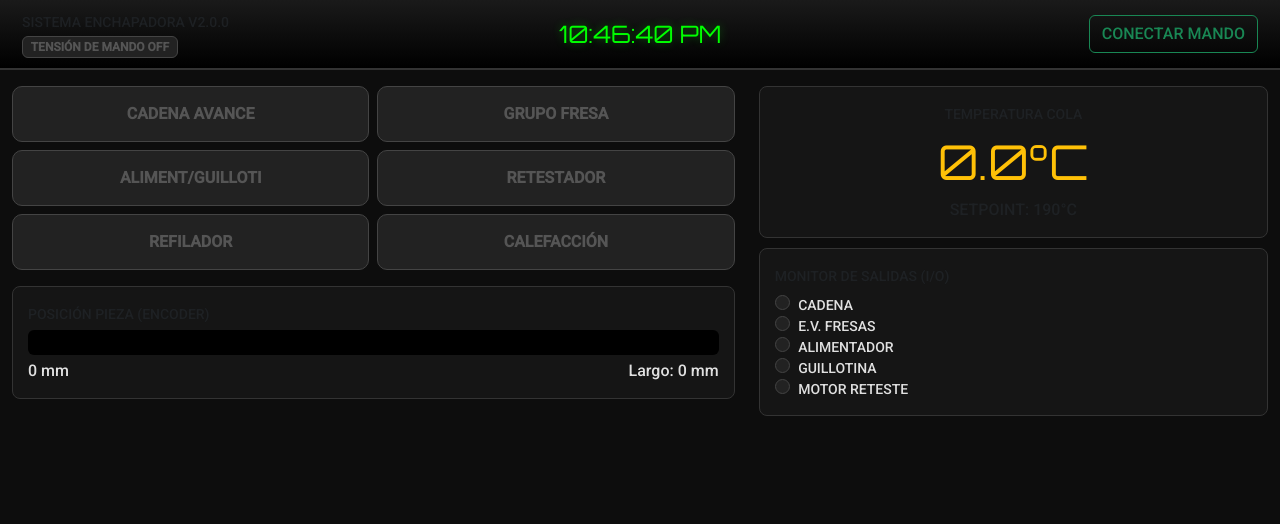
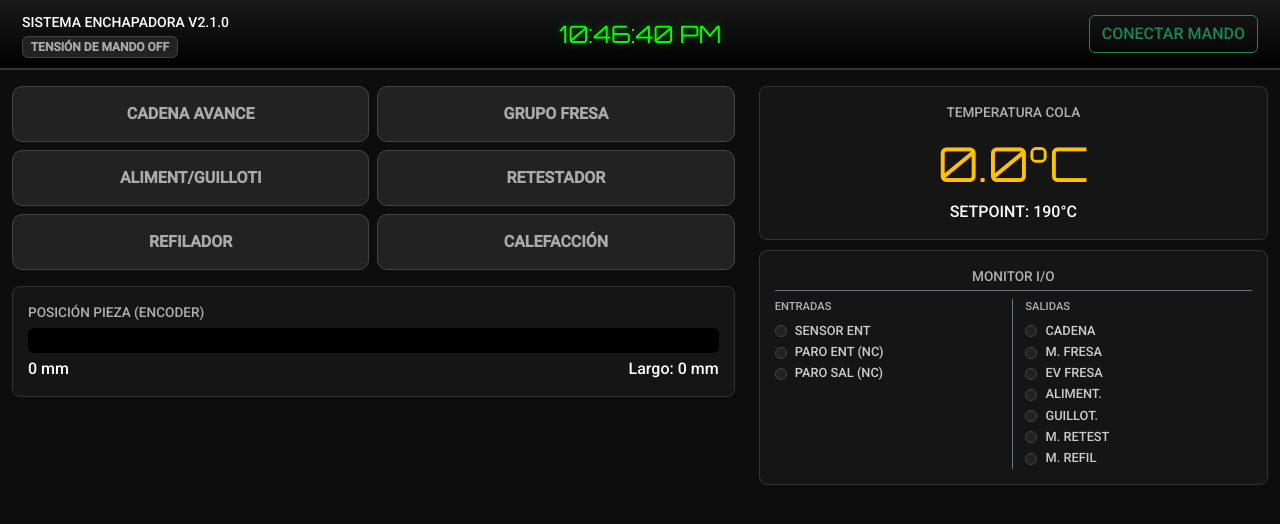
Before and after one commit to KaladinW/Enchapadora_v2.0.0, a Flask app: page / in a window 1280 px wide. Shown: the top 524 px of the page. Run offline with Flask 3, Linux system fonts and the light colour scheme; some libraries are stand-ins or nearby versions.

Commit message:
Enchapadora Version 2.1.0: correccion frontend

```diff
--- a/app.py
+++ b/app.py
@@ -1,3 +1,4 @@
+import os
 from flask import Flask, render_template
 from flask_socketio import SocketIO, emit
 import time
@@ -5,8 +6,13 @@ import threading
 import RPi.GPIO as GPIO
 import config
 
-# --- CONFIGURACIÓN FLASK ---
-app = Flask(__name__)
+# --- CONFIGURACIÓN DE RUTAS ABSOLUTAS ---
+# Esto asegura que Flask encuentre los templates sin importar desde dónde se ejecute
+BASE_DIR = os.path.dirname(os.path.abspath(__file__))
+TEMPLATE_DIR = os.path.join(BASE_DIR, 'templates')
+STATIC_DIR = os.path.join(BASE_DIR, 'static')
+
+app = Flask(__name__, template_folder=TEMPLATE_DIR, static_folder=STATIC_DIR)
 app.config['SECRET_KEY'] = 'secreto_industrial_enchapadora'
 socketio = SocketIO(app, async_mode='threading')
 
@@ -23,7 +29,7 @@ estado_maquina = {
     "longitud_pieza": 0.0,   # Longitud medida
     "tracking_activo": False,  # Si el encoder virtual está contando
 
-    # Habilitadores (Desde HMI) - ¿Qué grupos queremos usar?
+    # Habilitadores (Desde HMI)
     "habil_calefaccion": False,
     "habil_cadena": False,
     "habil_fresador": False,
@@ -31,9 +37,9 @@ estado_maquina = {
     "habil_retestador": False,
     "habil_refilador": False,
 
-    # Estados Físicos (Feedback para LEDs de la HMI)
+    # Estados Físicos - SALIDAS (Feedback para LEDs de la HMI)
     "act_calefaccion": False,
-    "temp_actual": 0.0,      # Leída del potenciómetro
+    "temp_actual": 0.0,
     "act_cadena": False,
     "act_fresador": False,   # Motor Fresa
     "act_fresa1": False,     # EV Fresa 1
@@ -43,11 +49,16 @@ estado_maquina = {
     "act_retestador": False,
     "act_refilador": False,
 
+    # Estados Físicos - ENTRADAS (Para monitor I/O)
+    "in_sensor_entrada": 1,  # 1=Reposo
+    "in_paro_entrada": 1,
+    "in_paro_salida": 1,
+
     # Estado Lógico Retestador (Para animación visual)
     "retestador_bajando": False
 }
 
-# Variables internas para tiempos (No se envían a la web)
+# Variables internas para tiempos
 timers = {
     "alimentador_inicio": 0,
     "guillotina_inicio": 0,
@@ -73,8 +84,8 @@ salidas = [
 for pin in salidas:
     GPIO.setup(pin, GPIO.OUT, initial=GPIO.LOW)
 
-# Configurar Entradas Digitales [Tabla 3]
-entradas = [config.PIN_SENSOR_ENTRADA, config.PIN_SENSOR_RETESTADOR,
+# Configurar Entradas Digitales [Tabla 3 - Sin GPIO 17]
+entradas = [config.PIN_SENSOR_ENTRADA,
             config.PIN_PARO_ENTRADA, config.PIN_PARO_SALIDA]
 for pin in entradas:
     GPIO.setup(pin, GPIO.IN, pull_up_down=GPIO.PUD_UP)
@@ -93,16 +104,14 @@ def leer_adc_mcp3008(canal):
     if canal > 7 or canal < 0:
         return -1
 
-    # Iniciar comunicación
     GPIO.output(config.SPI_CS, True)
     GPIO.output(config.SPI_CLK, False)
-    GPIO.output(config.SPI_CS, False)  # Chip Select activo bajo
+    GPIO.output(config.SPI_CS, False)
 
     command = canal
-    command |= 0x18  # Bit de inicio + Single-ended
-    command <<= 3   # Desplazar para enviar
+    command |= 0x18
+    command <<= 3
 
-    # Enviar 5 bits de comando
     for i in range(5):
         if command & 0x80:
             GPIO.output(config.SPI_MOSI, True)
@@ -112,7 +121,6 @@ def leer_adc_mcp3008(canal):
         GPIO.output(config.SPI_CLK, True)
         GPIO.output(config.SPI_CLK, False)
 
-    # Leer 12 bits (1 null + 10 datos + null) - Simplificado para leer 10 bits datos
     lectura = 0
     for i in range(12):
         GPIO.output(config.SPI_CLK, True)
@@ -121,10 +129,9 @@ def leer_adc_mcp3008(canal):
         if GPIO.input(config.SPI_MISO):
             lectura |= 0x1
 
-    GPIO.output(config.SPI_CS, True)  # Fin transacción
-
-    lectura >>= 1  # Ajuste de bit
-    return lectura & 0x3FF  # Retornar 10 bits (0-1023)
+    GPIO.output(config.SPI_CS, True)
+    lectura >>= 1
+    return lectura & 0x3FF
 
 # --- FUNCIÓN AUXILIAR PARA ESCRIBIR SALIDAS ---
 
@@ -139,15 +146,16 @@ def escribir_salida(pin, estado, clave_diccionario=None):
 
 
 def verificar_emergencia():
-    # Tabla 3: Paros en GPIO 27 y 22. Son NC (Normalmente Cerrados).
-    # Si leen 1, está OK. Si leen 0 (circuito abierto/roto), es EMERGENCIA.
     p1 = GPIO.input(config.PIN_PARO_ENTRADA)
     p2 = GPIO.input(config.PIN_PARO_SALIDA)
+
+    # Actualizamos el estado para el monitor I/O
+    estado_maquina["in_paro_entrada"] = p1
+    estado_maquina["in_paro_salida"] = p2
 
     if p1 == 0 or p2 == 0:
         estado_maquina["emergencia"] = True
         estado_maquina["mensaje_error"] = "¡PARO DE EMERGENCIA ACTIVADO! REVISE SETAS."
-        # Cae la tensión inmediatamente
         estado_maquina["tension_mando"] = False
         return True
     return False
@@ -161,18 +169,15 @@ def control_loop():
     while True:
         start_time = time.time()
 
-        # 1. LECTURA DE TEMPERATURA (Potenciómetro Canal 0)
-        adc_val = leer_adc_mcp3008(0)  # Valor 0 a 1023
-        # Mapear 0-1023 a 0-250 grados Celsius
+        # 1. LECTURA DE TEMPERATURA
+        adc_val = leer_adc_mcp3008(0)
         temp_c = (adc_val / 1023.0) * 250.0
         estado_maquina["temp_actual"] = round(temp_c, 1)
 
         # 2. VERIFICAR SEGURIDAD
         if verificar_emergencia():
-            # Apagar TODO físicamente
             for pin in salidas:
                 GPIO.output(pin, GPIO.LOW)
-            # Resetear visuales
             estado_maquina["act_cadena"] = False
             estado_maquina["act_fresador"] = False
             estado_maquina["act_retestador"] = False
@@ -181,12 +186,10 @@ def control_loop():
 
             socketio.emit('update_status', estado_maquina)
             time.sleep(0.1)
-            continue  # Saltar resto del ciclo
+            continue
 
         # 3. LOGICA SIN TENSIÓN DE MANDO
         if not estado_maquina["tension_mando"]:
-            # Asegurar todo apagado (excepto lógica interna de calefacción si se quisiera mantener)
-            # Regla: Si no hay tensión, se apaga todo.
             escribir_salida(config.PIN_CADENA, False, "act_cadena")
             escribir_salida(config.PIN_MOTOR_FRESADOR, False, "act_fresador")
             escribir_salida(config.PIN_MOTOR_RETESTADOR,
@@ -196,8 +199,7 @@ def control_loop():
 
         # 4. LOGICA CON TENSIÓN DE MANDO (RUN)
         else:
-            # A. CALEFACCIÓN (PID ON/OFF Simple)
-            # Se activa si está habilitado en HMI y temperatura es baja
+            # A. CALEFACCIÓN
             if estado_maquina["habil_calefaccion"]:
                 if estado_maquina["temp_actual"] < config.TEMP_OBJETIVO:
                     escribir_salida(config.PIN_SSR_ENCOLADOR,
@@ -215,7 +217,8 @@ def control_loop():
             else:
                 escribir_salida(config.PIN_CADENA, False, "act_cadena")
 
-            # C. MOTORES PERIFERICOS (Encendido simple si habilitados)
+            # C. MOTORES PERIFERICOS
+            # Aseguramos que el motor fresador responda al habilitador
             escribir_salida(config.PIN_MOTOR_FRESADOR,
                             estado_maquina["habil_fresador"], "act_fresador")
             escribir_salida(config.PIN_MOTOR_REFILADOR,
@@ -224,17 +227,16 @@ def control_loop():
                             estado_maquina["habil_retestador"], "act_retestador")
 
             # D. LOGICA DE SECUENCIA (ENCODER VIRTUAL)
-            # 0 = Detectando Pieza
             sensor_in = GPIO.input(config.PIN_SENSOR_ENTRADA)
+            # Actualizar monitor I/O
+            estado_maquina["in_sensor_entrada"] = sensor_in
 
             # --- DETECCIÓN DE PIEZA ---
             if sensor_in == 0 and not estado_maquina["pieza_detectada"]:
-                # Flanco Bajada: Pieza entra
                 estado_maquina["pieza_detectada"] = True
                 estado_maquina["tracking_activo"] = True
                 estado_maquina["encoder_pos"] = 0
                 estado_maquina["longitud_pieza"] = 0
-                # Reset Flags
                 flags["retestador_delantero_hecho"] = False
                 flags["retestador_trasero_hecho"] = False
                 flags["guillotina_hecha"] = False
@@ -242,7 +244,6 @@ def control_loop():
                 print(">> PIEZA INGRESANDO")
 
             if sensor_in == 1 and estado_maquina["pieza_detectada"]:
-                # Flanco Subida: Pieza entró completamente
                 estado_maquina["pieza_detectada"] = False
                 print(
                     f">> PIEZA DENTRO. Longitud: {estado_maquina['longitud_pieza']:.1f} mm")
@@ -255,13 +256,12 @@ def control_loop():
                 if estado_maquina["pieza_detectada"]:
                     estado_maquina["longitud_pieza"] += avance
 
-                # Variables locales para facilitar lectura
                 pos = estado_maquina["encoder_pos"]
                 long = estado_maquina["longitud_pieza"]
 
                 # --- GRUPO FRESADOR (EVs) ---
                 if estado_maquina["habil_fresador"]:
-                    # EV1: Desde inicio hasta faltar 30mm
+                    # EV1: Inicio hasta faltar 30mm
                     limite_ev1 = config.POS_FRESADOR + long - \
                         30 if not estado_maquina["pieza_detectada"] else 99999
                     if pos >= config.POS_FRESADOR and pos < limite_ev1:
@@ -271,7 +271,7 @@ def control_loop():
                         escribir_salida(config.PIN_EV_FRESA_1,
                                         False, "act_fresa1")
 
-                    # EV2: Faltando 40mm hasta 10mm despues
+                    # EV2: Faltando 40mm
                     if not estado_maquina["pieza_detectada"]:
                         fin_pieza = config.POS_FRESADOR + long
                         if pos >= (fin_pieza - 40) and pos <= (fin_pieza + 10):
@@ -286,7 +286,6 @@ def control_loop():
 
                 # --- GRUPO ALIMENTADOR ---
                 if estado_maquina["habil_alimentador"]:
-                    # Activar EV 4 segundos al pasar por sensor
                     if pos >= config.POS_ALIMENTADOR and not flags["alimentador_activo"] and (pos < config.POS_ALIMENTADOR + 50):
                         flags["alimentador_activo"] = True
                         timers["alimentador_inicio"] = time.time()
@@ -297,10 +296,10 @@ def control_loop():
                         if (time.time() - timers["alimentador_inicio"]) > 4.0:
                             escribir_salida(
                                 config.PIN_EV_ALIMENTADOR, False, "act_alimentador")
-                            flags["alimentador_activo"] = False  # Terminado
+                            flags["alimentador_activo"] = False
 
                 # --- GRUPO GUILLOTINA ---
-                if estado_maquina["habil_alimentador"]:  # Vinculado al alimentador
+                if estado_maquina["habil_alimentador"]:
                     if not estado_maquina["pieza_detectada"]:
                         pos_corte = config.POS_GUILLOTINA + long
                         if pos >= pos_corte and not flags["guillotina_hecha"]:
@@ -310,22 +309,17 @@ def control_loop():
                             flags["guillotina_hecha"] = True
 
                     if flags["guillotina_hecha"]:
-                        # Pulso 1 seg
                         if (time.time() - timers["guillotina_inicio"]) > 1.0:
                             escribir_salida(
                                 config.PIN_EV_GUILLOTINA, False, "act_guillotina")
 
-                # --- GRUPO RETESTADOR ---
+                # --- GRUPO RETESTADOR (Simplificado sin GPIO 17) ---
                 if estado_maquina["habil_retestador"]:
-                    # CORTE DELANTERO (Simulación visual de "bajada")
+                    # CORTE DELANTERO
                     if pos >= config.POS_RETESTADOR and not flags["retestador_delantero_hecho"]:
-                        # Baja y sube
                         estado_maquina["retestador_bajando"] = True
                         flags["retestador_delantero_hecho"] = True
-                        # (Aquí podríamos poner un timer si hubiera EV física para bajar)
-                        # Como no hay EV en tabla, simulamos que el motor hace el trabajo
 
-                    # Simular que sube despues de un tramo
                     if pos > (config.POS_RETESTADOR + 100):
                         estado_maquina["retestador_bajando"] = False
 
@@ -333,27 +327,17 @@ def control_loop():
                     if not estado_maquina["pieza_detectada"] and not flags["retestador_trasero_hecho"]:
                         pos_corte_trasero = config.POS_RETESTADOR + long - 10
                         if pos >= pos_corte_trasero:
-                            # VERIFICAR SENSOR GPIO 17
-                            sensor_home = GPIO.input(
-                                config.PIN_SENSOR_RETESTADOR)
-                            # Seguro (PullUp -> 1 suele ser abierto/reposo o activo según sensor)
-                            if sensor_home == 1:
-                                # Asumiendo sensor capacitivo: 1 = No detecta metal (Home?), 0 = Detecta
-                                # Ajustar según tu sensor real. Asumiré 1 = Home OK.
-                                estado_maquina["retestador_bajando"] = True
-                                flags["retestador_trasero_hecho"] = True
-                            else:
-                                estado_maquina["mensaje_error"] = "ALARMA: RETESTADOR NO ESTA EN HOME"
-                                # Parada
-                                estado_maquina["tension_mando"] = False
+                            # Ya no verificamos sensor home (GPIO 17 eliminado)
+                            estado_maquina["retestador_bajando"] = True
+                            flags["retestador_trasero_hecho"] = True
 
                 # --- FINALIZAR CICLO ---
-                if pos > 2500:  # Pieza salió
+                if pos > 2500:
                     estado_maquina["tracking_activo"] = False
                     estado_maquina["encoder_pos"] = 0
                     print("--- CICLO FINALIZADO ---")
 
-        # 5. ENVIAR DATOS A LA WEB (PUSH)
+        # 5. ENVIAR DATOS A LA WEB
         socketio.emit('update_status', estado_maquina)
 
         # 6. CONTROL DE TIEMPO
@@ -368,7 +352,7 @@ def control_loop():
 def index():
     return render_template('index.html')
 
-# --- EVENTOS SOCKET.IO (COMANDOS WEB) ---
+# --- EVENTOS SOCKET.IO ---
 
 
 @socketio.on('comando_control')
@@ -376,7 +360,6 @@ def handle_command(data):
     tipo = data.get('tipo')
     valor = data.get('valor')
 
-    # Bloqueo por emergencia
     if estado_maquina["emergencia"] and tipo != "reset_emergencia":
         return
 
@@ -389,11 +372,10 @@ def handle_command(data):
             estado_maquina["tension_mando"] = False
 
     elif tipo == "reset_emergencia":
-        if not verificar_emergencia():  # Solo si ya se soltaron las setas
+        if not verificar_emergencia():
             estado_maquina["emergencia"] = False
             estado_maquina["mensaje_error"] = ""
 
-    # Comandos de Grupos
     elif estado_maquina["tension_mando"]:
         if tipo == "calefaccion":
             estado_maquina["habil_calefaccion"] = valor
@@ -411,10 +393,7 @@ def handle_command(data):
 
 # --- ARRANQUE ---
 if __name__ == '__main__':
-    # Hilo para la lógica de control (PLC)
     t = threading.Thread(target=control_loop)
     t.daemon = True
     t.start()
-
-    # Servidor Web
     socketio.run(app, host='0.0.0.0', port=5000, debug=False)
--- a/templates/index.html
+++ b/templates/index.html
@@ -4,7 +4,7 @@
 <head>
     <meta charset="UTF-8">
     <meta name="viewport" content="width=device-width, initial-scale=1.0">
-    <title>HMI Enchapadora V2.0.0</title>
+    <title>HMI Enchapadora V2.1.0</title>
     <link href="https://cdn.jsdelivr.net/npm/bootstrap@5.3.0/dist/css/bootstrap.min.css" rel="stylesheet">
     <link href="https://fonts.googleapis.com/css2?family=Orbitron:wght@400;700&family=Roboto:wght@300;500&display=swap"
         rel="stylesheet">
@@ -16,7 +16,6 @@
             color: #e0e0e0;
             font-family: 'Roboto', sans-serif;
             overflow: hidden;
-            /* Evitar scroll en pantalla de 7" */
         }
 
         .header-panel {
@@ -40,6 +39,16 @@
             padding: 15px;
         }
 
+        .text-label {
+            color: #b0b0b0;
+            /* Color gris claro para mayor contraste */
+            font-size: 0.85rem;
+            font-weight: 500;
+            text-transform: uppercase;
+            margin-bottom: 5px;
+            display: block;
+        }
+
         .btn-toggle {
             width: 100%;
             padding: 15px;
@@ -49,7 +58,6 @@
             transition: 0.3s;
         }
 
-        /* Colores de estado */
         .bg-active {
             background-color: #00ff00 !important;
             color: #000;
@@ -58,7 +66,7 @@
 
         .bg-inactive {
             background-color: #222 !important;
-            color: #555;
+            color: #aaa;
             border: 1px solid #444;
         }
 
@@ -89,11 +97,18 @@
         }
 
         .indicator-led {
-            width: 15px;
-            height: 15px;
+            width: 12px;
+            height: 12px;
             border-radius: 50%;
             display: inline-block;
             margin-right: 5px;
+            vertical-align: middle;
+        }
+
+        .io-text {
+            font-size: 0.8rem;
+            color: #ccc;
+            margin-bottom: 2px;
         }
     </style>
 </head>
@@ -103,7 +118,7 @@
     <div class="container-fluid">
         <div class="row header-panel align-items-center">
             <div class="col-4">
-                <span class="text-muted small">SISTEMA ENCHAPADORA V2.0.0</span><br>
+                <span class="text-white small">SISTEMA ENCHAPADORA V2.1.0</span><br>
                 <span id="txt-mando" class="badge bg-inactive">TENSIÓN DE MANDO OFF</span>
             </div>
             <div class="col-4 text-center">
@@ -150,13 +165,13 @@
                 </div>
 
                 <div class="card-industrial mt-3">
-                    <label class="text-muted small">POSICIÓN PIEZA (ENCODER)</label>
+                    <label class="text-label">POSICIÓN PIEZA (ENCODER)</label>
                     <div class="progress mt-1" style="height: 25px; background: #000;">
                         <div id="progreso-pieza"
                             class="progress-bar bg-success progress-bar-striped progress-bar-animated"
                             style="width: 0%"></div>
                     </div>
-                    <div class="d-flex justify-content-between mt-1">
+                    <div class="d-flex justify-content-between mt-1 text-white">
                         <span id="val-posicion">0 mm</span>
                         <span id="val-longitud">Largo: 0 mm</span>
                     </div>
@@ -165,19 +180,40 @@
 
             <div class="col-5">
                 <div class="card-industrial text-center">
-                    <label class="text-muted small">TEMPERATURA COLA</label>
+                    <label class="text-label">TEMPERATURA COLA</label>
                     <div id="val-temp" class="temp-display text-warning">0.0°C</div>
-                    <div class="text-muted">SETPOINT: 190°C</div>
+                    <div class="text-white">SETPOINT: 190°C</div>
                 </div>
 
                 <div class="card-industrial">
-                    <label class="text-muted small mb-2">MONITOR DE SALIDAS (I/O)</label>
-                    <div class="small">
-                        <div><span id="led-cadena" class="indicator-led bg-inactive"></span> CADENA</div>
-                        <div><span id="led-fresas" class="indicator-led bg-inactive"></span> E.V. FRESAS</div>
-                        <div><span id="led-alimen" class="indicator-led bg-inactive"></span> ALIMENTADOR</div>
-                        <div><span id="led-guillo" class="indicator-led bg-inactive"></span> GUILLOTINA</div>
-                        <div><span id="led-retest" class="indicator-led bg-inactive"></span> MOTOR RETESTE</div>
+                    <label class="text-label mb-2 text-center border-bottom pb-1 border-secondary">MONITOR I/O</label>
+                    <div class="row">
+                        <div class="col-6 border-end border-secondary">
+                            <label class="text-label" style="font-size:0.7rem;">ENTRADAS</label>
+                            <div class="io-text"><span id="in-sensor" class="indicator-led bg-inactive"></span> SENSOR
+                                ENT</div>
+                            <div class="io-text"><span id="in-paro1" class="indicator-led bg-inactive"></span> PARO ENT
+                                (NC)</div>
+                            <div class="io-text"><span id="in-paro2" class="indicator-led bg-inactive"></span> PARO SAL
+                                (NC)</div>
+                        </div>
+                        <div class="col-6">
+                            <label class="text-label" style="font-size:0.7rem;">SALIDAS</label>
+                            <div class="io-text"><span id="led-cadena" class="indicator-led bg-inactive"></span> CADENA
+                            </div>
+                            <div class="io-text"><span id="led-fresas-motor" class="indicator-led bg-inactive"></span>
+                                M. FRESA</div>
+                            <div class="io-text"><span id="led-fresas-ev" class="indicator-led bg-inactive"></span> EV
+                                FRESA</div>
+                            <div class="io-text"><span id="led-alimen" class="indicator-led bg-inactive"></span>
+                                ALIMENT.</div>
+                            <div class="io-text"><span id="led-guillo" class="indicator-led bg-inactive"></span>
+                                GUILLOT.</div>
+                            <div class="io-text"><span id="led-retest" class="indicator-led bg-inactive"></span> M.
+                                RETEST</div>
+                            <div class="io-text"><span id="led-refil" class="indicator-led bg-inactive"></span> M. REFIL
+                            </div>
+                        </div>
                     </div>
                 </div>
             </div>
@@ -205,7 +241,7 @@
         socket.on('update_status', function (data) {
             estadoActual = data;
 
-            // 1. Manejo de Emergencia
+            // 1. Emergencia
             const banner = document.getElementById('banner-emergencia');
             if (data.emergencia) {
                 banner.classList.remove('d-none');
@@ -229,7 +265,7 @@
                 txtMando.classList.replace('bg-success', 'bg-inactive');
             }
 
-            // 3. Estados de Grupos (Botones Habilitadores)
+            // 3. Botones Habilitadores
             const grupos = ['cadena', 'fresador', 'alimentador', 'retestador', 'refilador', 'calefaccion'];
             grupos.forEach(g => {
                 const btn = document.getElementById('btn-' + g);
@@ -237,19 +273,28 @@
                 else btn.classList.replace('bg-active', 'bg-inactive');
             });
 
-            // 4. Feedback LEDs (Salidas Reales)
+            // 4. MONITOR ENTRADAS (0=Activo, 1=Reposo/Abierto)
+            // Sensor (0 es activo -> Verde)
+            document.getElementById('in-sensor').style.backgroundColor = (data.in_sensor_entrada === 0) ? '#00ff00' : '#333';
+            // Paros (0 es emergencia -> Rojo, 1 es OK -> Verde)
+            document.getElementById('in-paro1').style.backgroundColor = (data.in_paro_entrada === 1) ? '#00ff00' : '#ff0000';
+            document.getElementById('in-paro2').style.backgroundColor = (data.in_paro_salida === 1) ? '#00ff00' : '#ff0000';
+
+            // 5. MONITOR SALIDAS
             document.getElementById('led-cadena').style.backgroundColor = data.act_cadena ? '#00ff00' : '#333';
-            document.getElementById('led-fresas').style.backgroundColor = (data.act_fresa1 || data.act_fresa2) ? '#00ff00' : '#333';
+            document.getElementById('led-fresas-motor').style.backgroundColor = data.act_fresador ? '#00ff00' : '#333';
+            document.getElementById('led-fresas-ev').style.backgroundColor = (data.act_fresa1 || data.act_fresa2) ? '#00ff00' : '#333';
             document.getElementById('led-alimen').style.backgroundColor = data.act_alimentador ? '#00ff00' : '#333';
             document.getElementById('led-guillo').style.backgroundColor = data.act_guillotina ? '#00ff00' : '#333';
             document.getElementById('led-retest').style.backgroundColor = data.act_retestador ? '#00ff00' : '#333';
+            document.getElementById('led-refil').style.backgroundColor = data.act_refilador ? '#00ff00' : '#333';
 
-            // 5. Temperatura y Posición
+            // 6. Valores Numéricos
             document.getElementById('val-temp').innerText = data.temp_actual.toFixed(1) + "°C";
             document.getElementById('val-posicion').innerText = Math.round(data.encoder_pos) + " mm";
             document.getElementById('val-longitud').innerText = "Largo: " + Math.round(data.longitud_pieza) + " mm";
 
-            const pct = (data.encoder_pos / 2000) * 100; // 2000mm es el total de la máquina
+            const pct = (data.encoder_pos / 2000) * 100;
             document.getElementById('progreso-pieza').style.width = pct + "%";
         });
 
```
Also changed, not shown: config.py (+3 -7 lines), 1 other file.
